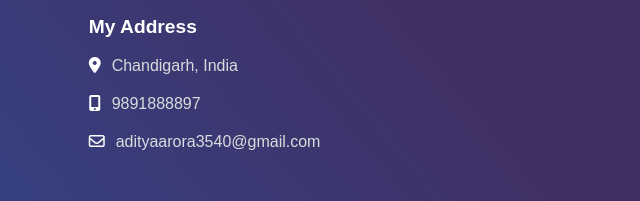
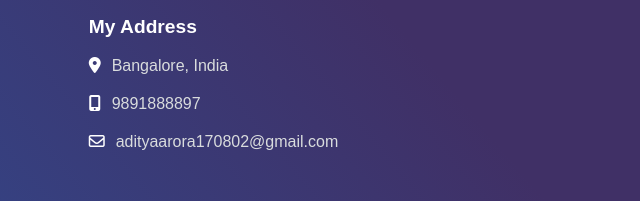
Before and after one commit to Adityaarora08/Resume, a plain HTML site: page index.html in a window 1280 px wide. Shown: the part 3418-3619 px from the top of the page, 628-1268 px from the left. Drawn offline with Linux system fonts and the light colour scheme.

Commit message:
Update index.html

```diff
--- a/index.html
+++ b/index.html
@@ -422,7 +422,7 @@ app development skills. Excellent coder with high-level task prioritization and
                     <h3> My Address </h3>
                     <div class="my-details-info-container">
                         <i class="fas fa-map-marker-alt"></i>
-                        <span>Chandigarh, India</span>
+                        <span>Bangalore, India</span>
                     </div>
                     <div class="my-details-info-container">
                         <i class="fas fa-mobile-alt"></i>
@@ -430,7 +430,7 @@ app development skills. Excellent coder with high-level task prioritization and
                     </div>
                     <div class="my-details-info-container">
                         <i class="far fa-envelope"></i>
-                        <span>adityaarora3540@gmail.com</span>
+                        <span>adityaarora170802@gmail.com</span>
                     </div>
                 </div>
             </div>
```
